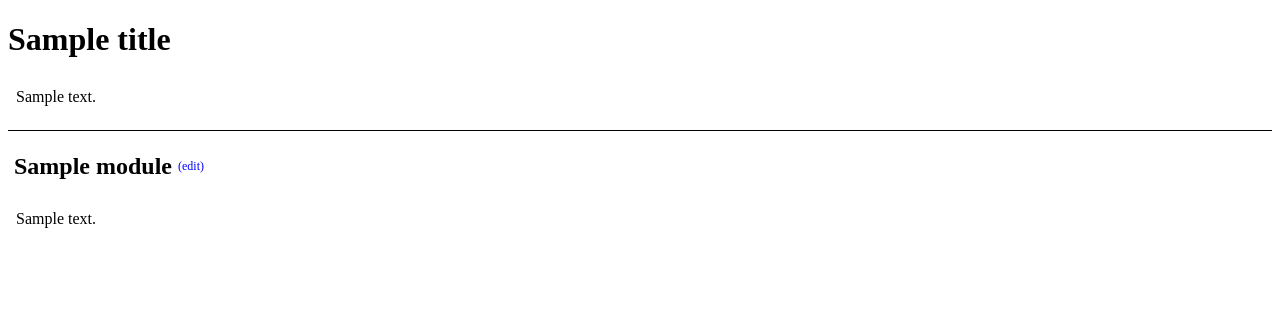
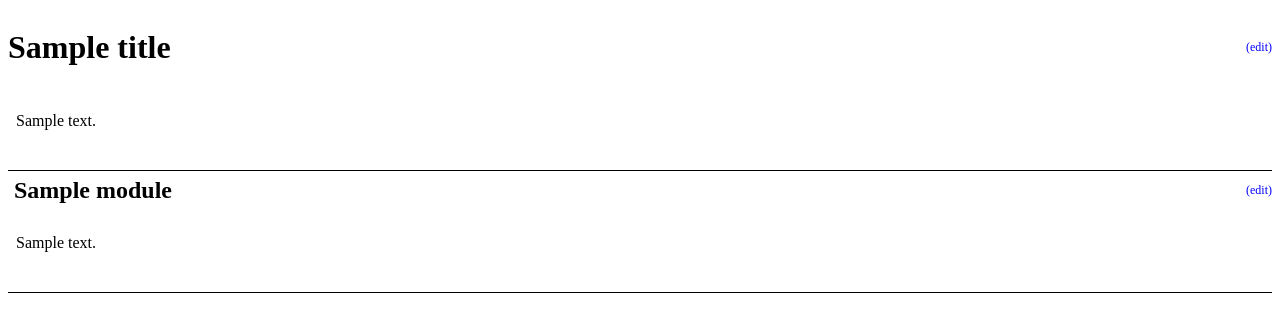
Before and after one commit to LuLaValva/AdvancedJavascriptWorkshop-Wiki, a Node server app: template views/pug/standard_page.pug in a window 1280 px wide. Shown: the top 332 px of the page. Run offline with Node 20, Linux system fonts and the light colour scheme; the template is opened without the code that fills it: most values are stand-ins (such as "Sample title", 1, 10 or a date in 2020); some libraries are stand-ins or nearby versions.

Commit message:
Treat title/description as "module -1" and allow edits

```diff
--- a/server.js
+++ b/server.js
@@ -52,12 +52,21 @@ app.get("/404notfound", (req, res) => {
 });
 
 app.post("/page/:pagetitle/update_module", (req, res) => {
+  let titleItem, contentItem;
+  if (req.body.index == -1) {
+    //Module index of -1 refers to the title  and description
+    titleItem = "title";
+    contentItem = "description";
+  } else {
+    titleItem = `modules.${req.body.index}.name`;
+    contentItem = `modules.${req.body.index}.content`;
+  }
   pagesdb.updateOne(
     { endpoint: req.params.pagetitle },
     {
       $set: {
-        [`modules.${req.body.index}.name`]: req.body.name,
-        [`modules.${req.body.index}.content`]: req.body.content,
+        [titleItem]: req.body.name,
+        [contentItem]: req.body.content,
       },
     }
   );
--- a/views/css/styles.css
+++ b/views/css/styles.css
@@ -18,6 +18,7 @@
   display: flex;
   flex-direction: row;
   align-items: center;
+  justify-content: space-between;
 }
 
 .editing {
@@ -35,6 +36,6 @@ h2 {
 }
 
 .module {
-  border-top: 1px solid black;
-  padding-top: 1em;
+  border-bottom: 1px solid black;
+  padding-bottom: 1em;
 }
--- a/views/pug/standard_page.pug
+++ b/views/pug/standard_page.pug
@@ -5,8 +5,12 @@ html(lang='en')
         link(rel="stylesheet", href="../css/styles.css", type="text/css")
         script(src="../js/standard_page_client.js", type="text/javascript")
     body
-        h1.title #{title}
-        p.content #{description}
+        div.module(id="m_-1")
+            div.moduletitle
+                h1.title #{title}
+                span.editbutton(onclick="toggleModuleEditMode(this)") edit
+            p.content #{description}
+
         for section, index in modules
             div.module(id="m_"+index)
                 div.moduletitle
```
